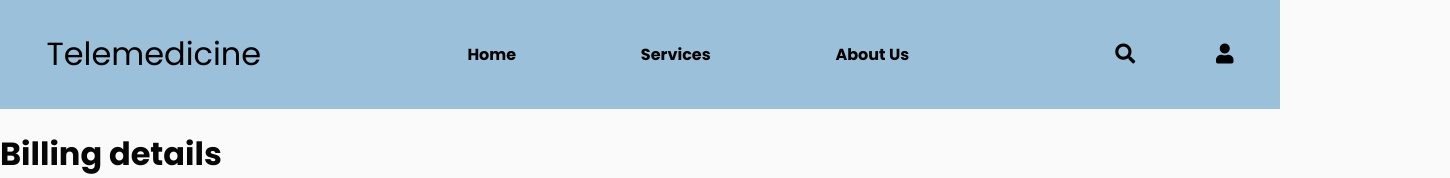
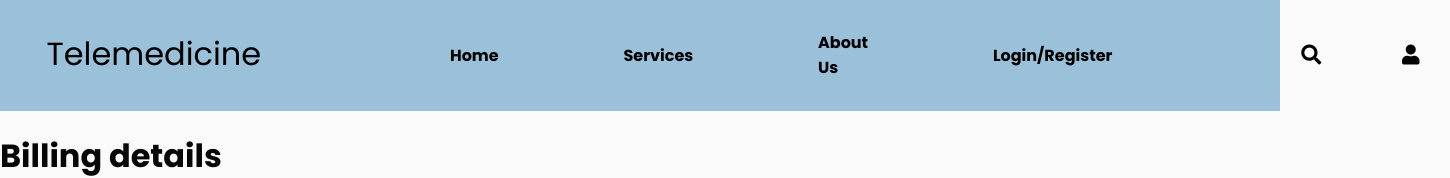
Before and after one commit to emzzy/telefront, a React (Vite) app: page /checkout/1 in a window 1280 px wide. Shown: the top 178 px of the page, 1450 px wide, since content can reach past the window. Built offline with nearby package versions, Linux system fonts and the light colour scheme; no server answers.

Commit message:
Minor updates

```diff
--- a/src/components/Navbar.jsx
+++ b/src/components/Navbar.jsx
@@ -14,6 +14,7 @@ const Navbar = () => {
         <CustomLink to="/">Home</CustomLink>
         <CustomLink to="/services">Services</CustomLink>
         <CustomLink to="/about-us">About Us</CustomLink>
+        <CustomLink to="/login">Login/Register</CustomLink>
       </ul>
       <div className="navbar-icons">
         <Link to="#">
```
